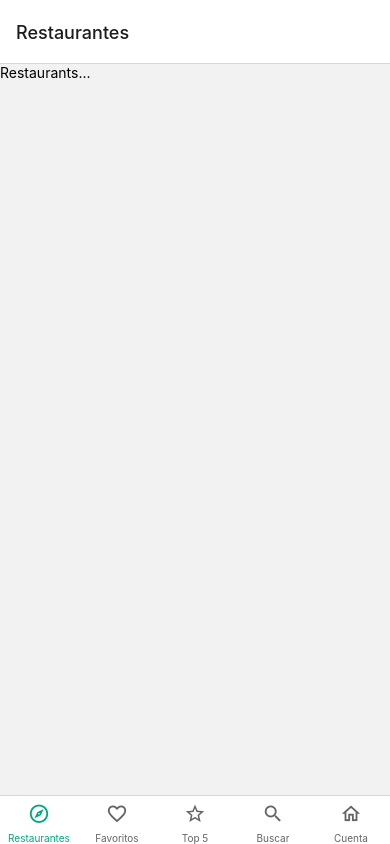
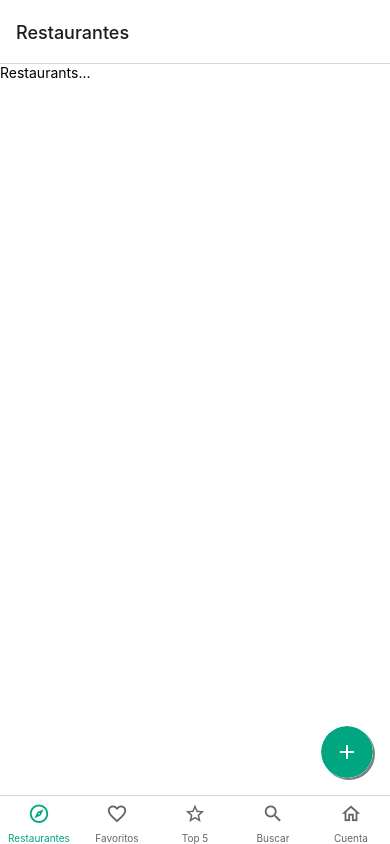
Before and after one commit to GiselaCapozzi/5-tenedores-ReactNative, a React Native app: screen /restaurantes in a window 390 px wide. Built offline with nearby package versions, Linux system fonts and the light colour scheme.

Commit message:
Añadiendo botón para formulario crear restaurantes

```diff
--- a/app/navigations/RsetaurantsStack.js
+++ b/app/navigations/RsetaurantsStack.js
@@ -1,6 +1,6 @@
 import React from 'react';
 import { createNativeStackNavigator } from '@react-navigation/native-stack';
-import Restaurants from '../screens/Restaurants';
+import Restaurants from '../screens/Restaurants/Restaurants';
 
 const Stack = createNativeStackNavigator();
 
--- a/app/screens/Restaurants.js
+++ /dev/null
@@ -1,16 +0,0 @@
-import React from 'react';
-import { View, Text } from 'react-native';
-
-
-// Se listan todos los restaurantes
-const Restaurants = () => {
-  return (
-    <View>
-      <Text>
-        Restaurants...
-      </Text>
-    </View>
-  )
-};
-
-export default Restaurants;
--- /dev/null
+++ b/app/screens/Restaurants/Restaurants.js
@@ -0,0 +1,41 @@
+import React from 'react';
+import { StyleSheet, View, Text } from 'react-native';
+import { Icon } from 'react-native-elements';
+
+// Se listan todos los restaurantes
+const Restaurants = () => {
+  return (
+    <View style ={styles.viewBody}>
+      <Text>
+        Restaurants...
+      </Text>
+      <Icon
+        reverse
+        type='material-community'
+        name='plus'
+        color='#00a680'
+        containerStyle={styles.btnContainer}
+      />
+    </View>
+  )
+};
+
+const styles = StyleSheet.create({
+  viewBody: {
+    flex: 1,
+    backgroundColor: '#fff'
+  },
+  btnContainer: {
+    position: 'absolute',
+    bottom: 10,
+    right: 10,
+    shadowColor: '#000',
+    shadowOffset: {
+      width: 2,
+      height: 2
+    },
+    shadowOpacity: 0.5
+  }
+})
+
+export default Restaurants;
```
